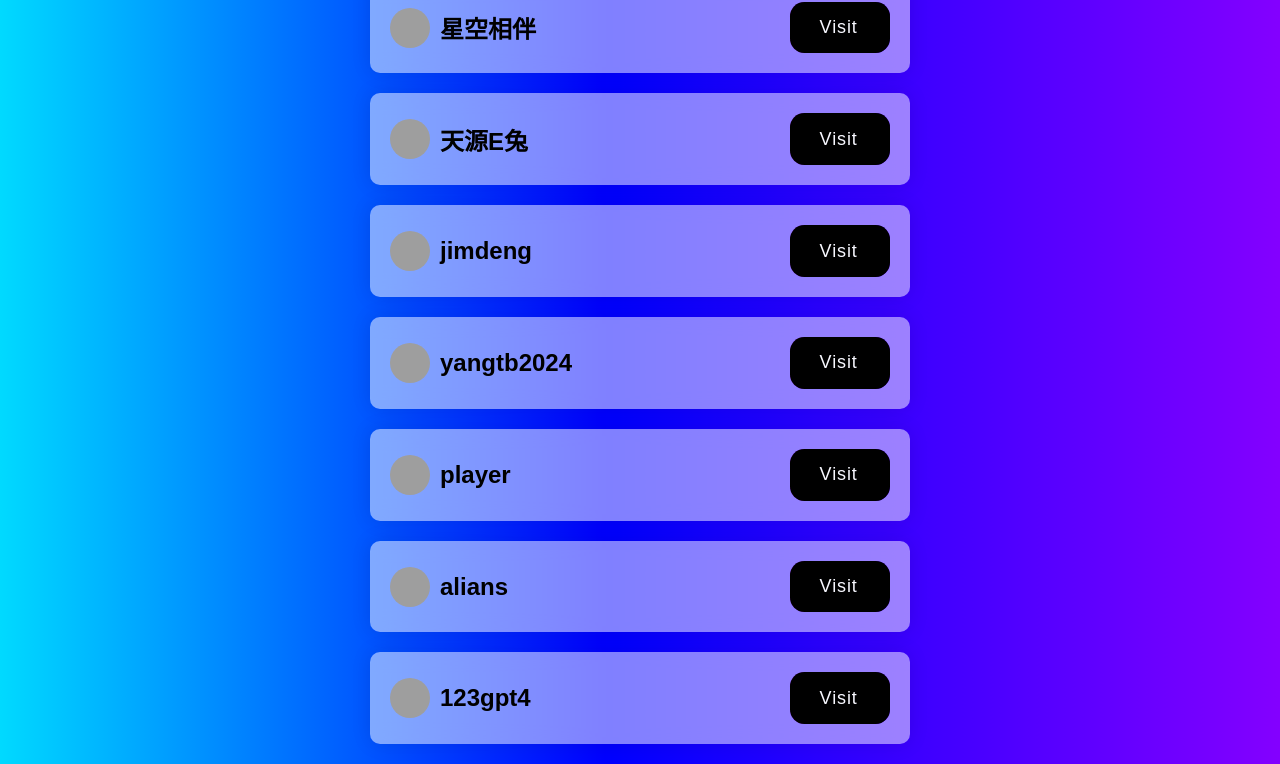
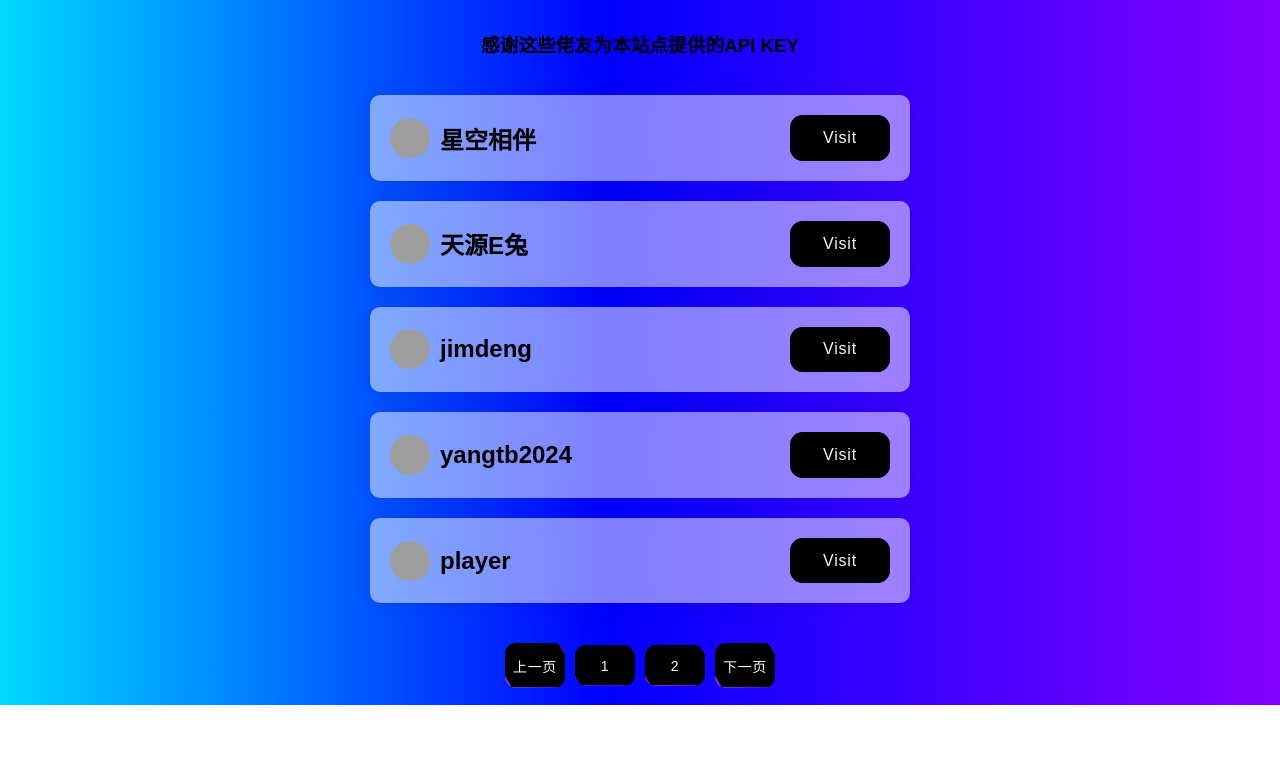
Before and after one commit to HongShi2333/thanks-api, a plain HTML site: page index.html in a window 1280 px wide. Shown: the part 95-859 px from the top of the page. After the commit the page ends 800 px from the top, so only its background shows below. Drawn offline with Linux system fonts and the light colour scheme; grey boxes are pictures that could not be loaded.

Commit message:
Update index.html

```diff
--- a/index.html
+++ b/index.html
@@ -1,6 +1,7 @@
 <!DOCTYPE html>
-<html>
+<html lang="zh">
 <head>
+  <meta charset="UTF-8">
   <title>感谢名单</title>
   <style>
     body {
@@ -9,6 +10,7 @@
       animation: gradient 30s ease infinite;
       font-family: Arial, sans-serif;
       display: flex;
+      flex-direction: column;
       justify-content: center;
       align-items: center;
       height: 100vh;
@@ -37,8 +39,13 @@
       justify-content: space-between;
       align-items: center;
       margin: 20px 0;
-      transition: transform 0.3s ease;
+      transition: transform 0.3s ease, opacity 0.3s ease;
       width: 500px;
+      opacity: 0;
+    }
+
+    .fade-in {
+      opacity: 1;
     }
 
     .name {
@@ -53,17 +60,17 @@
     }
 
     .avatar {
-      width: 40px; /* 设置头像宽度 */
-      height: 40px; /* 设置头像高度 */
-      border-radius: 50%; /* 使头像圆形 */
-      margin-right: 10px; /* 头像与名称之间的间距 */
+      width: 40px;
+      height: 40px;
+      border-radius: 50%;
+      margin-right: 10px;
     }
 
     .visit-button {
       position: relative;
       font-family: inherit;
       font-weight: 500;
-      font-size: 18px;
+      font-size: 16px;
       letter-spacing: 0.05em;
       border-radius: 0.8em;
       cursor: pointer;
@@ -72,130 +79,167 @@
       color: ghostwhite;
       overflow: hidden;
       width: 100px;
+      transition: transform 0.4s cubic-bezier(0.3, 1, 0.8, 1), background 0.4s;
     }
 
-    .visit-button span {
+    .pagination button {
+      position: relative;
+      font-family: inherit;
+      font-weight: 500;
+      font-size: 14px;
+      letter-spacing: 0.05em;
+      border-radius: 0.8em;
+      cursor: pointer;
+      border: none;
+      background: linear-gradient(to right, #8e2de2, #4a00e0);
+      color: ghostwhite;
+      overflow: hidden;
+      width: 60px;
+      margin: 0 5px;
+      transition: transform 0.4s cubic-bezier(0.3, 1, 0.8, 1), background 0.4s;
+    }
+
+    .visit-button span, .pagination button span {
       position: relative;
       z-index: 10;
       transition: color 0.4s;
       display: inline-flex;
       align-items: center;
-      padding: 0.8em 1.2em 0.8em 1.05em;
+      justify-content: center;
+      width: 100%;
+      height: 100%;
+      padding: 0.8em 0;
     }
 
-    .visit-button::before,
-    .visit-button::after {
+    .visit-button::before, .pagination button::before {
+      content: "";
       position: absolute;
       top: 0;
-      left: 0;
-      width: 100%;
+      left: -10%;
+      width: 120%;
       height: 100%;
+      background: #000;
+      transform: skew(30deg);
       z-index: 0;
-    }
-
-    .visit-button::before {
-      content: "";
-      background: #000;
-      width: 120%;
-      left: -10%;
-      transform: skew(30deg);
       transition: transform 0.4s cubic-bezier(0.3, 1, 0.8, 1);
     }
 
-    .visit-button:hover::before {
+    .visit-button:hover::before, .pagination button:hover::before {
       transform: translate3d(100%, 0, 0);
     }
 
-    .visit-button:active {
-      transform: scale(0.95);
+    .pagination button.active {
+      background: #4a00e0;
+    }
+
+    .pagination button.disabled {
+      background-color: #ccc;
+      cursor: not-allowed;
     }
 
     .name-container:hover {
       transform: scale(1.05);
     }
+
+    .pagination {
+      display: flex;
+      justify-content: center;
+      align-items: center;
+      margin-top: 20px;
+    }
   </style>
 </head>
 <body>
-  <div>
-    <h1>感谢名单</h1>
-    <h3>感谢这些佬友为本站点提供的API KEY</h3>
-    </>
-    <div class="name-container">
-      <div class="name">
-        <img class="avatar" src="https://linux.do/user_avatar/linux.do/xingkongxiangban/144/271831_2.png">
-        星空相伴
-      </div>
-      <button class="visit-button" onclick="window.location.href='https://linux.do/u/xingkongxiangban/summary'">
-        <span>Visit</span>
-      </button>
-    </div>
-    </>
-    </>
-    <div class="name-container">
-      <div class="name">
-        <img class="avatar" src="https://linux.do/user_avatar/linux.do/sketu/144/51714_2.png">
-        天源E兔
-      </div>
-      <button class="visit-button" onclick="window.location.href='https://linux.do/u/sketu/summary'">
-        <span>Visit</span>
-      </button>
-    </div>
-    </>
-    </>
-    <div class="name-container">
-      <div class="name">
-        <img class="avatar" src="https://linux.do/user_avatar/linux.do/jimdeng/144/106513_2.png">
-        jimdeng
-      </div>
-      <button class="visit-button" onclick="window.location.href='https://linux.do/u/jimdeng/summary'">
-        <span>Visit</span>
-      </button>
-    </div>
-    </>
-    </>
-    <div class="name-container">
-      <div class="name">
-        <img class="avatar" src="https://linux.do/user_avatar/linux.do/yangtb2024/144/344531_2.gif">
-        yangtb2024
-      </div>
-      <button class="visit-button" onclick="window.location.href='https://linux.do/u/yangtb2024/summary'">
-        <span>Visit</span>
-      </button>
-    </div>
-    </>
-    </>
-    <div class="name-container">
-      <div class="name">
-        <img class="avatar" src="https://linux.do/user_avatar/linux.do/player/144/208502_2.png">
-        player
-      </div>
-      <button class="visit-button" onclick="window.location.href='https://linux.do/u/player/summary'">
-        <span>Visit</span>
-      </button>
-    </div>
-    </>
-    </>
-    <div class="name-container">
-      <div class="name">
-        <img class="avatar" src="https://linux.do/user_avatar/linux.do/alians/288/231506_2.png">
-        alians
-      </div>
-      <button class="visit-button" onclick="window.location.href='https://linux.do/u/ualians/summary'">
-        <span>Visit</span>
-      </button>
-    </div>
-    </>
-    </>
-    <div class="name-container">
-      <div class="name">
-        <img class="avatar" src="https://linux.do/user_avatar/linux.do/123gpt4/144/239533_2.png">
-        123gpt4
-      </div>
-      <button class="visit-button" onclick="window.location.href='https://linux.do/u/123gpt4/summary'">
-        <span>Visit</span>
-      </button>
-    </div>
-    </>
+  <h1>感谢名单</h1>
+  <h3>感谢这些佬友为本站点提供的API KEY</h3>
+
+  <div id="nameList"></div>
+
+  <div class="pagination">
+    <button id="prevPage" class="pagination-button disabled"><span>上一页</span></button>
+    <div id="pageNumbers"></div>
+    <button id="nextPage" class="pagination-button"><span>下一页</span></button>
   </div>
+
+  <script>
+    const people = [
+      { name: '星空相伴', avatar: 'https://linux.do/user_avatar/linux.do/xingkongxiangban/144/271831_2.png', link: 'https://linux.do/u/xingkongxiangban/summary' },
+      { name: '天源E兔', avatar: 'https://linux.do/user_avatar/linux.do/sketu/144/51714_2.png', link: 'https://linux.do/u/sketu/summary' },
+      { name: 'jimdeng', avatar: 'https://linux.do/user_avatar/linux.do/jimdeng/144/106513_2.png', link: 'https://linux.do/u/jimdeng/summary' },
+      { name: 'yangtb2024', avatar: 'https://linux.do/user_avatar/linux.do/yangtb2024/144/344531_2.gif', link: 'https://linux.do/u/yangtb2024/summary' },
+      { name: 'player', avatar: 'https://linux.do/user_avatar/linux.do/player/144/208502_2.png', link: 'https://linux.do/u/player/summary' },
+      { name: 'alians', avatar: 'https://linux.do/user_avatar/linux.do/alians/288/231506_2.png', link: 'https://linux.do/u/alians/summary' },
+      { name: '123gpt4', avatar: 'https://linux.do/user_avatar/linux.do/123gpt4/144/239533_2.png', link: 'https://linux.do/u/123gpt4/summary' },
+    ];
+
+    const itemsPerPage = 5;
+    let currentPage = 1;
+
+    function displayPage(page) {
+      const start = (page - 1) * itemsPerPage;
+      const end = start + itemsPerPage;
+      const pageItems = people.slice(start, end);
+
+      const nameList = document.getElementById('nameList');
+      nameList.innerHTML = '';
+
+      pageItems.forEach(person => {
+        const div = document.createElement('div');
+        div.className = 'name-container';
+        div.innerHTML = `
+          <div class="name">
+            <img class="avatar" src="${person.avatar}" alt="${person.name}">
+            ${person.name}
+          </div>
+          <button class="visit-button" onclick="window.location.href='${person.link}'">
+            <span>Visit</span>
+          </button>
+        `;
+        nameList.appendChild(div);
+        requestAnimationFrame(() => div.classList.add('fade-in')); // 添加动画效果
+      });
+
+      updatePagination(page);
+    }
+
+    function updatePagination(page) {
+      const pageCount = Math.ceil(people.length / itemsPerPage);
+      const prevPage = document.getElementById('prevPage');
+      const nextPage = document.getElementById('nextPage');
+      const pageNumbers = document.getElementById('pageNumbers');
+      pageNumbers.innerHTML = '';
+
+      prevPage.className = page <= 1 ? 'pagination-button disabled' : 'pagination-button';
+      nextPage.className = page >= pageCount ? 'pagination-button disabled' : 'pagination-button';
+
+      for (let i = 1; i <= pageCount; i++) {
+        const button = document.createElement('button');
+        button.className = 'pagination-button' + (i === page ? ' active' : '');
+        button.innerHTML = `<span>${i}</span>`;
+        button.onclick = function() {
+          currentPage = i;
+          displayPage(currentPage);
+        };
+        pageNumbers.appendChild(button);
+      }
+    }
+
+    document.getElementById('prevPage').onclick = function() {
+      if (currentPage > 1) {
+        currentPage--;
+        displayPage(currentPage);
+      }
+    };
+
+    document.getElementById('nextPage').onclick = function() {
+      const pageCount = Math.ceil(people.length / itemsPerPage);
+      if (currentPage < pageCount) {
+        currentPage++;
+        displayPage(currentPage);
+      }
+    };
+
+    displayPage(currentPage);
+  </script>
 </body>
 </html>
```
